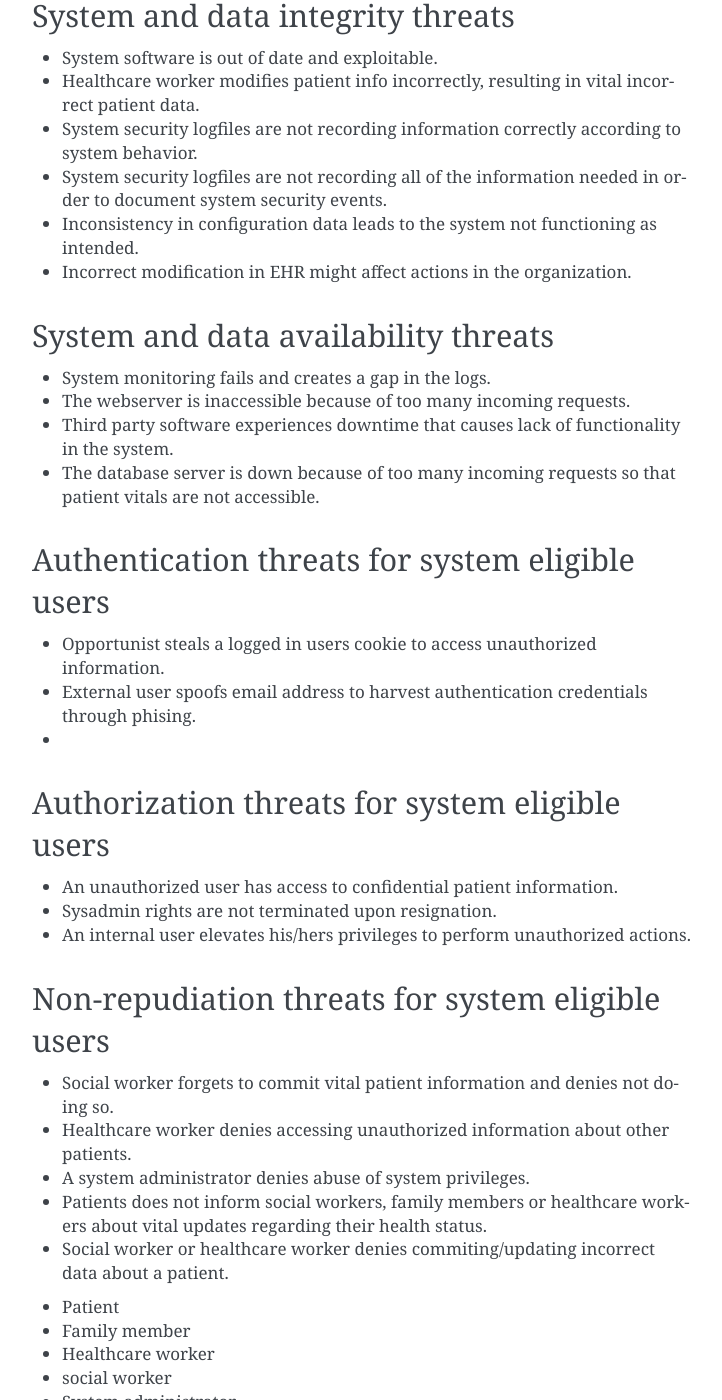
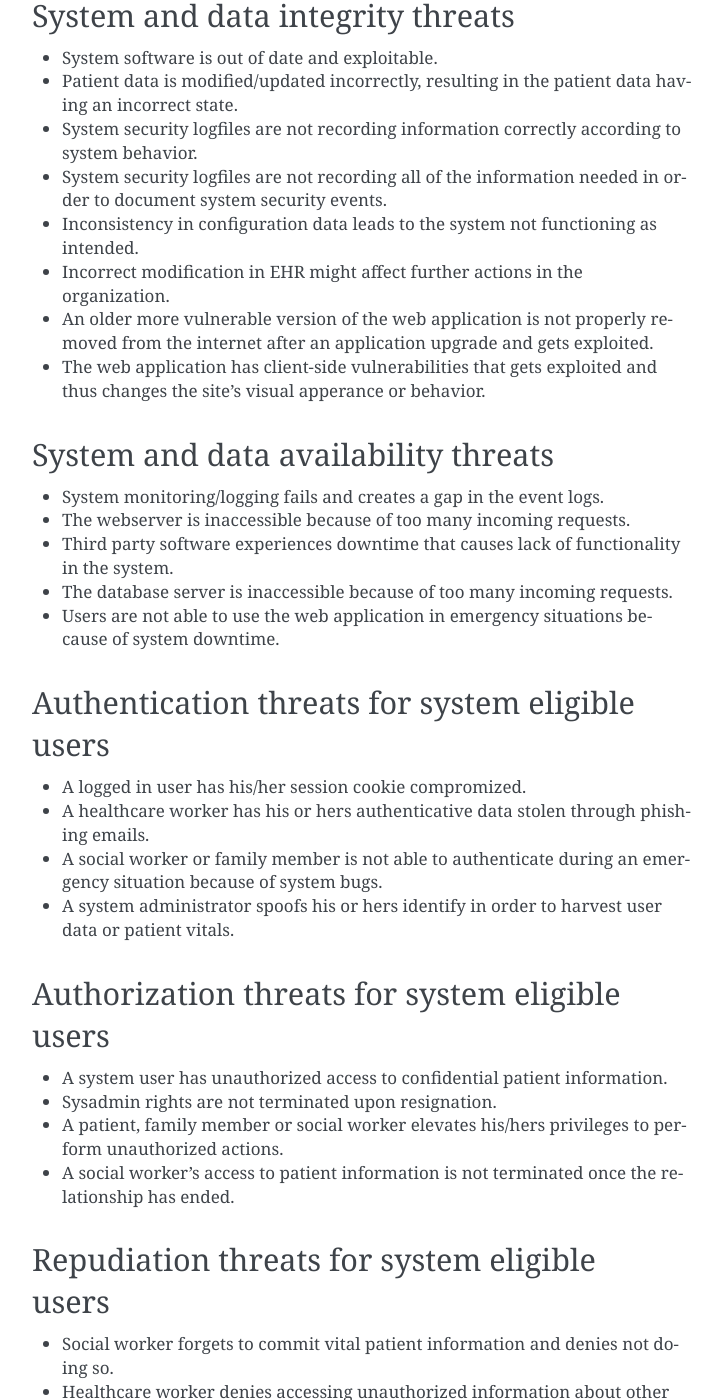
Before and after one commit to SteinarVrenne/school_imt3501, a Sphinx documentation site: the page built from task2/source/pages/02_Major_Threats.rst, in a window 1280 px wide and 1400 px high, scrolled down 1128 px. Shown: the whole window, without its empty margins (388-1110 px from the left). Built offline with Sphinx 7.4.7, drawn with Linux system fonts in a browser that asks for light colours; some of the changed text lies outside the part shown.

Commit message:
mer threats

```diff
--- a/task2/source/pages/02_Major_Threats.rst
+++ b/task2/source/pages/02_Major_Threats.rst
@@ -28,7 +28,7 @@ order to specify the  The STRIDE methodology is defined as followed:
 
 	"**S - Spoofing**", "Pretending to be someone or something else.", "Authentication"
   "**T - Tampering**", "Modification of elements you are not allowed to modify.", "Integrity"
-  "**R - Repudiation**", "Denying that you did something or claiming that you are not responsible for the event.", "Non-reputation"
+  "**R - Repudiation**", "Denying that you did something or claiming that you are not responsible for the event.", "Reputation"
   "**I - Information Disclosure**", "Exposing information to someone who is not authorized.", "Confidentiality"
   "**D - Denial of Service**", "Preventing a system from providing a service or preventing users to access it.", "Availability"
   "**E - Elevation of privileges**", "Refers to situations where you are able to perform actions you are not supposed to.", "Authorization"
@@ -37,56 +37,59 @@ order to specify the  The STRIDE methodology is defined as followed:
 System and data confidentiality threats
 ---------------------------------------
 - Sensitive user data is sent in cleartext over the network.
-- Invalid user input exploits the database. (Form validation)
+- Malicious user input exploits the database by the means of SQLinjection.
 - External, abnormal requests reaches internal services outside of DMZ.
 - Sensitive patient information is leaked to the public as a result of a data breach.
-- Password hashes are leaked to the public as a result of a databreach.
+- Password hashes are leaked to the public as a result of a data breach.
+
 
 
 System and data integrity threats
 ---------------------------------
 - System software is out of date and exploitable.
-- Healthcare worker modifies patient info incorrectly, resulting in vital incorrect patient data.
+- Patient data is modified/updated incorrectly, resulting in the patient data having an incorrect state.
 - System security logfiles are not recording information correctly according to system behavior.
 - System security logfiles are not recording all of the information needed in order to document system security events.
 - Inconsistency in configuration data leads to the system not functioning as intended.
-- Incorrect modification in EHR might affect actions in the organization.
-
-
+- Incorrect modification in EHR might affect further actions in the organization.
+- An older more vulnerable version of the web application is not properly removed from the internet after an application upgrade and gets exploited.
+- The web application has client-side vulnerabilities that gets exploited and thus changes the site's visual apperance or behavior.
 
 
 System and data availability threats
 ------------------------------------
-- System monitoring fails and creates a gap in the logs.
+- System monitoring/logging fails and creates a gap in the event logs.
 - The webserver is inaccessible because of too many incoming requests.
 - Third party software experiences downtime that causes lack of functionality in the system.
-- The database server is down because of too many incoming requests so that patient vitals are not accessible.
-
+- The database server is inaccessible because of too many incoming requests.
+- Users are not able to use the web application in emergency situations because of system downtime.
 
 
 Authentication threats for system eligible users
 ------------------------------------------------
-- Opportunist steals a logged in users cookie to access unauthorized information.
-- External user spoofs email address to harvest authentication credentials through phising.
--
+- A logged in user has his/her session cookie compromized.
+- A healthcare worker has his or hers authenticative data stolen through phishing emails.
+- A social worker or family member is not able to authenticate during an emergency situation because of system bugs.
+- A system administrator spoofs his or hers identify in order to harvest user data or patient vitals.
 
 
 Authorization threats for system eligible users
 -----------------------------------------------
 
-- An unauthorized user has access to confidential patient information.
+- A system user has unauthorized access to confidential patient information.
 - Sysadmin rights are not terminated upon resignation.
-- An internal user elevates his/hers privileges to perform unauthorized actions.
+- A patient, family member or social worker elevates his/hers privileges to perform unauthorized actions.
+- A social worker's access to patient information is not terminated once the relationship has ended.
 
 
-
-Non-repudiation threats for system eligible users
--------------------------------------------------
+Repudiation threats for system eligible users
+---------------------------------------------
 - Social worker forgets to commit vital patient information and denies not doing so.
 - Healthcare worker denies accessing unauthorized information about other patients.
 - A system administrator denies abuse of system privileges.
-- Patients does not inform social workers, family members or healthcare workers about vital updates regarding their health status.
-- Social worker or healthcare worker denies commiting/updating incorrect data about a patient.
+- A patient does not inform social workers, family members or healthcare workers about vital updates regarding their health status.
+- Social worker or healthcare worker denies committing/updating incorrect data about a patient.
+- The system denies patients (or their family members/social workers) to submit updates regarding their health situation.
 
 
 + Patient
```
